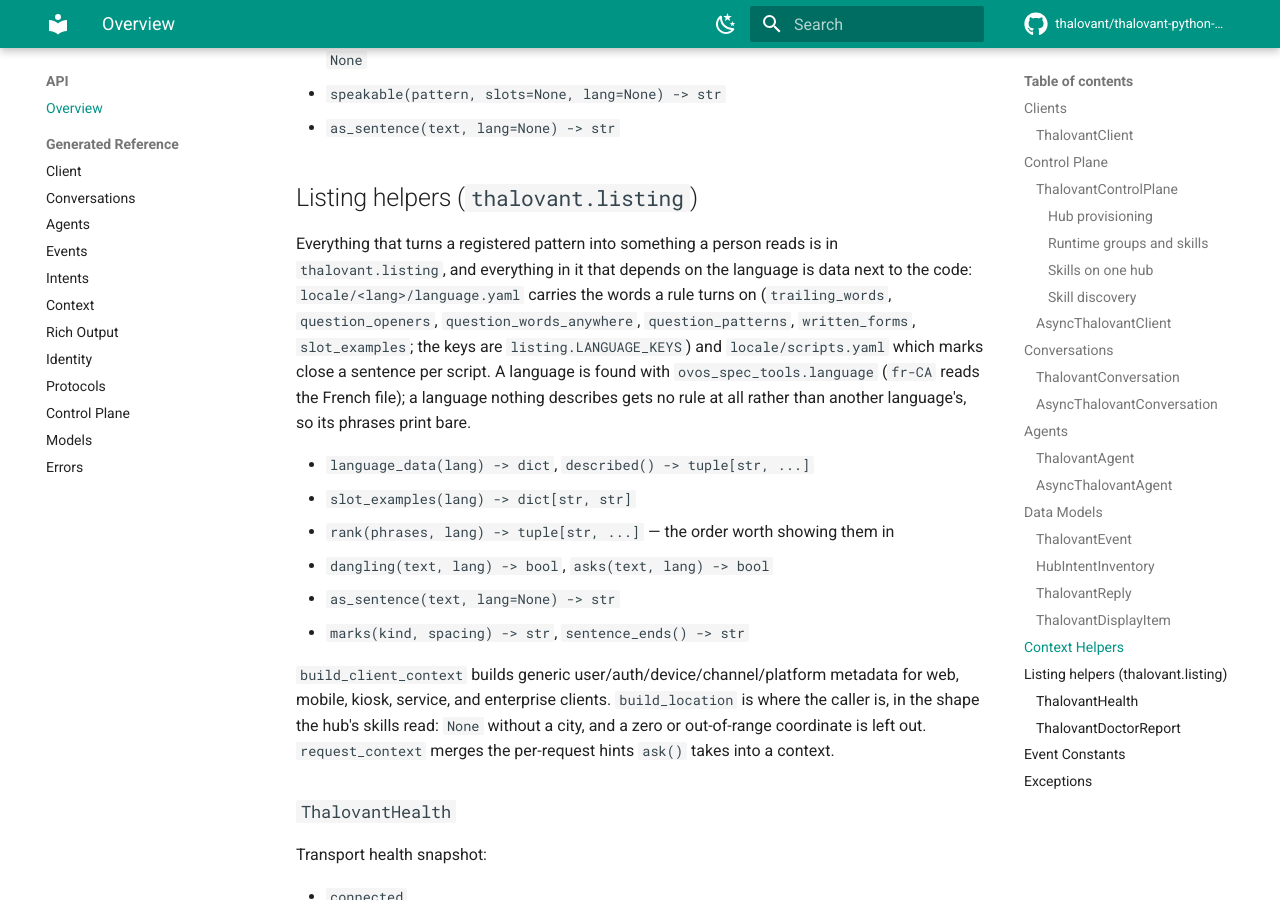
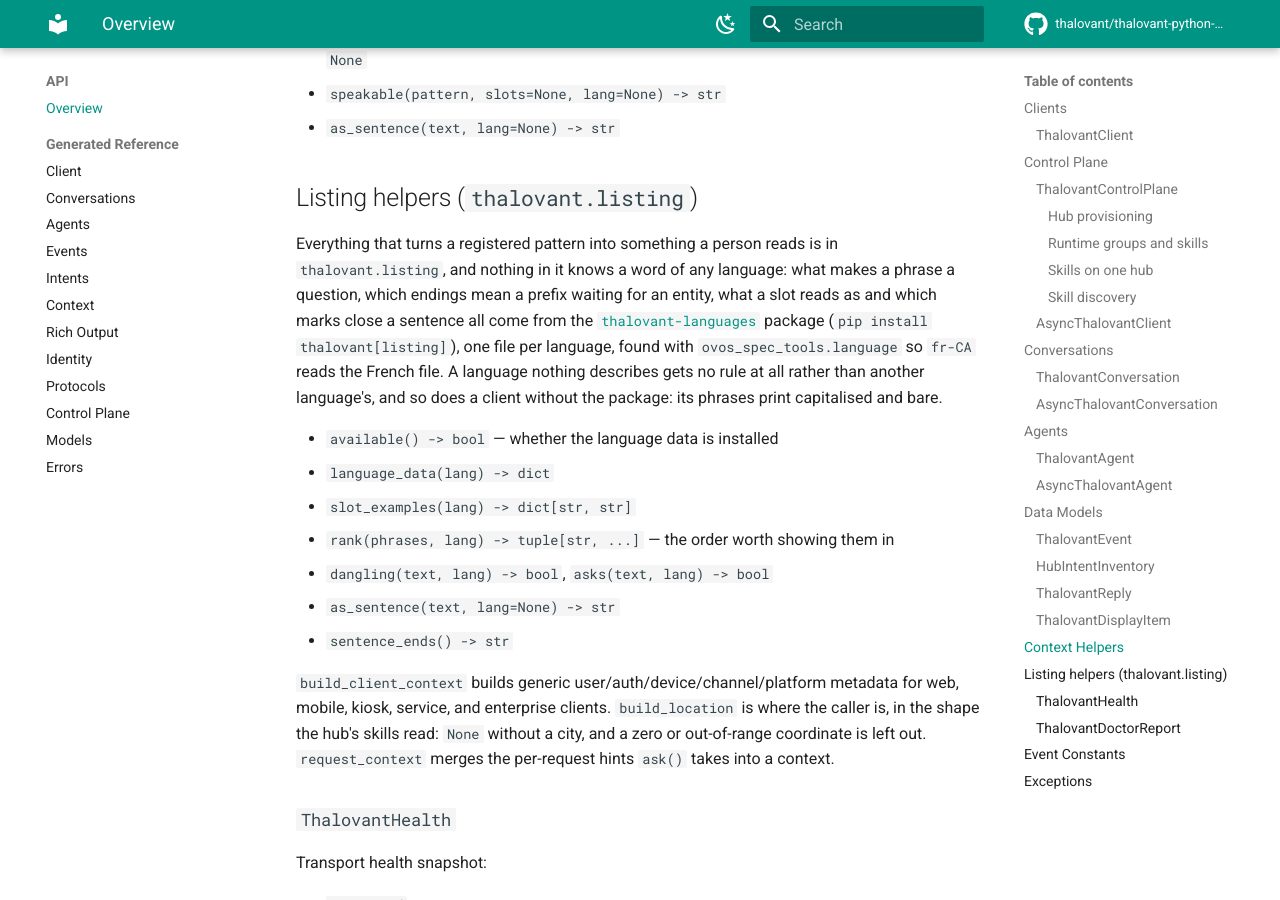
Before and after one commit to thalovant/thalovant-python-sdk, an MkDocs documentation site: the page built from docs/api-reference.md, in a window 1280 px wide and 900 px high, scrolled down 13780 px. Built offline with MkDocs 1.6.1 and Material for MkDocs 9.7.7, drawn with Linux system fonts in a browser that asks for light colours; comment, search, counter and statistics services are not loaded.

Commit message:
Read the listing's words from thalovant-languages, not from the SDK
The SDK carried two language files of its own for the listing. It carries
none now: every word a rule turns on -- what makes a phrase a question,
which endings mean a prefix, what a slot reads as, which marks close a
sentence -- comes from the fleet's `thalovant-languages` package, one file
per language shared with the voice satellite, through the `listing` extra.
Without the extra a listing still prints, capitalised and bare: no rule
rather than a guessed one.

Co-Authored-By: Claude Fable 5.1 <noreply@anthropic.com>

```diff
--- a/docs/api-reference.md
+++ b/docs/api-reference.md
@@ -550,21 +550,22 @@ UI-friendly output item:
 ## Listing helpers (`thalovant.listing`)
 
 Everything that turns a registered pattern into something a person reads is
-in `thalovant.listing`, and everything in it that depends on the language is
-data next to the code: `locale/<lang>/language.yaml` carries the words a rule
-turns on (`trailing_words`, `question_openers`, `question_words_anywhere`,
-`question_patterns`, `written_forms`, `slot_examples`; the keys are
-`listing.LANGUAGE_KEYS`) and `locale/scripts.yaml` which marks close a
-sentence per script. A language is found with `ovos_spec_tools.language`
-(`fr-CA` reads the French file); a language nothing describes gets no rule at
-all rather than another language's, so its phrases print bare.
+in `thalovant.listing`, and nothing in it knows a word of any language: what
+makes a phrase a question, which endings mean a prefix waiting for an entity,
+what a slot reads as and which marks close a sentence all come from the
+[`thalovant-languages`](https://github.com/thalovant/thalovant-languages)
+package (`pip install thalovant[listing]`), one file per language, found with
+`ovos_spec_tools.language` so `fr-CA` reads the French file. A language
+nothing describes gets no rule at all rather than another language's, and
+so does a client without the package: its phrases print capitalised and bare.
 
-- `language_data(lang) -> dict`, `described() -> tuple[str, ...]`
+- `available() -> bool` — whether the language data is installed
+- `language_data(lang) -> dict`
 - `slot_examples(lang) -> dict[str, str]`
 - `rank(phrases, lang) -> tuple[str, ...]` — the order worth showing them in
 - `dangling(text, lang) -> bool`, `asks(text, lang) -> bool`
 - `as_sentence(text, lang=None) -> str`
-- `marks(kind, spacing) -> str`, `sentence_ends() -> str`
+- `sentence_ends() -> str`
 
 `build_client_context` builds generic user/auth/device/channel/platform
 metadata for web, mobile, kiosk, service, and enterprise clients.
```
Also changed, not shown: CHANGELOG.md (+1 -1 lines), pyproject.toml (+8 -0 lines), src/thalovant/locale/en-US/language.yaml (deleted, +0 -80 lines), src/thalovant/locale/fr-FR/language.yaml (deleted, +0 -88 lines), src/thalovant/locale/scripts.yaml (deleted, +0 -17 lines), 2 other files.
